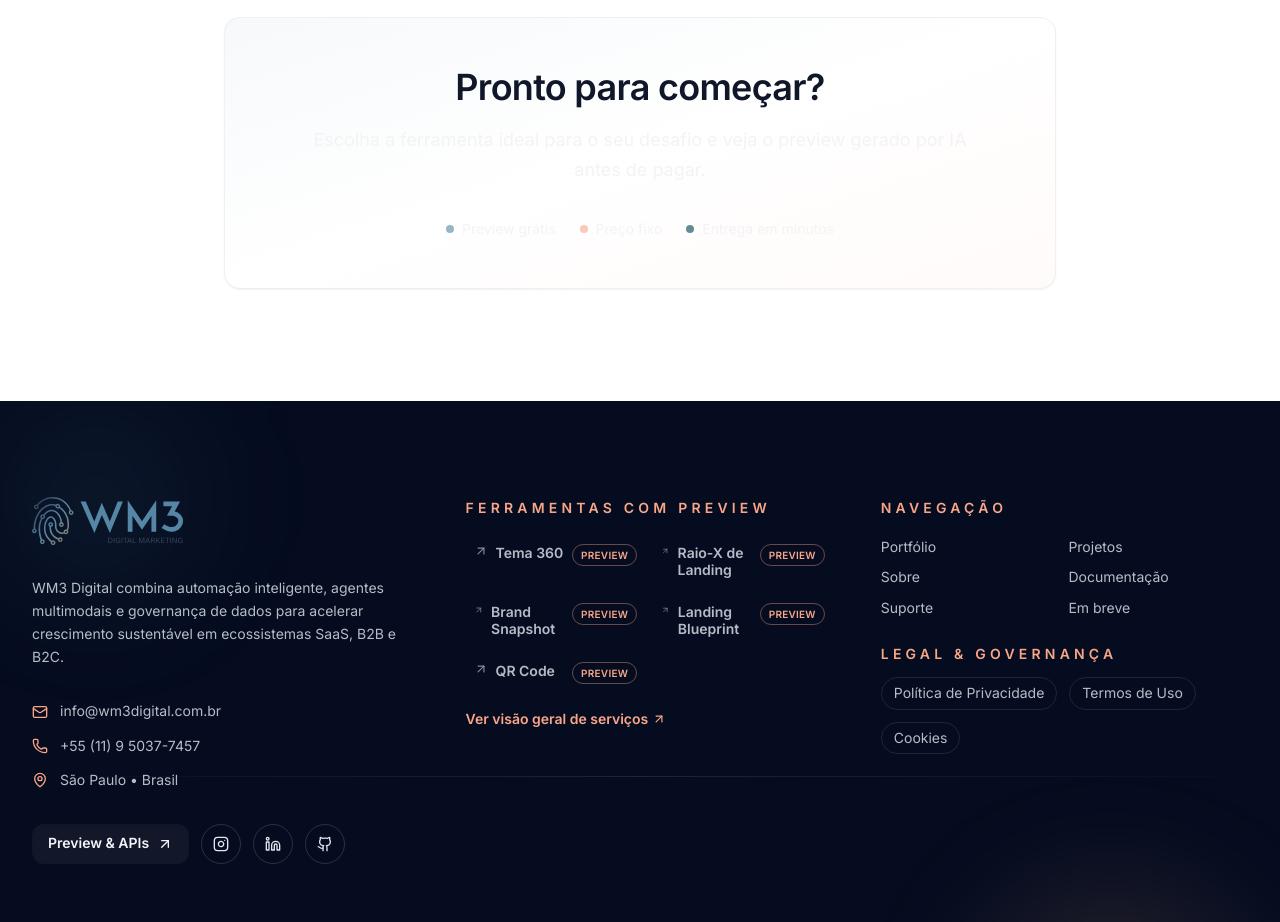
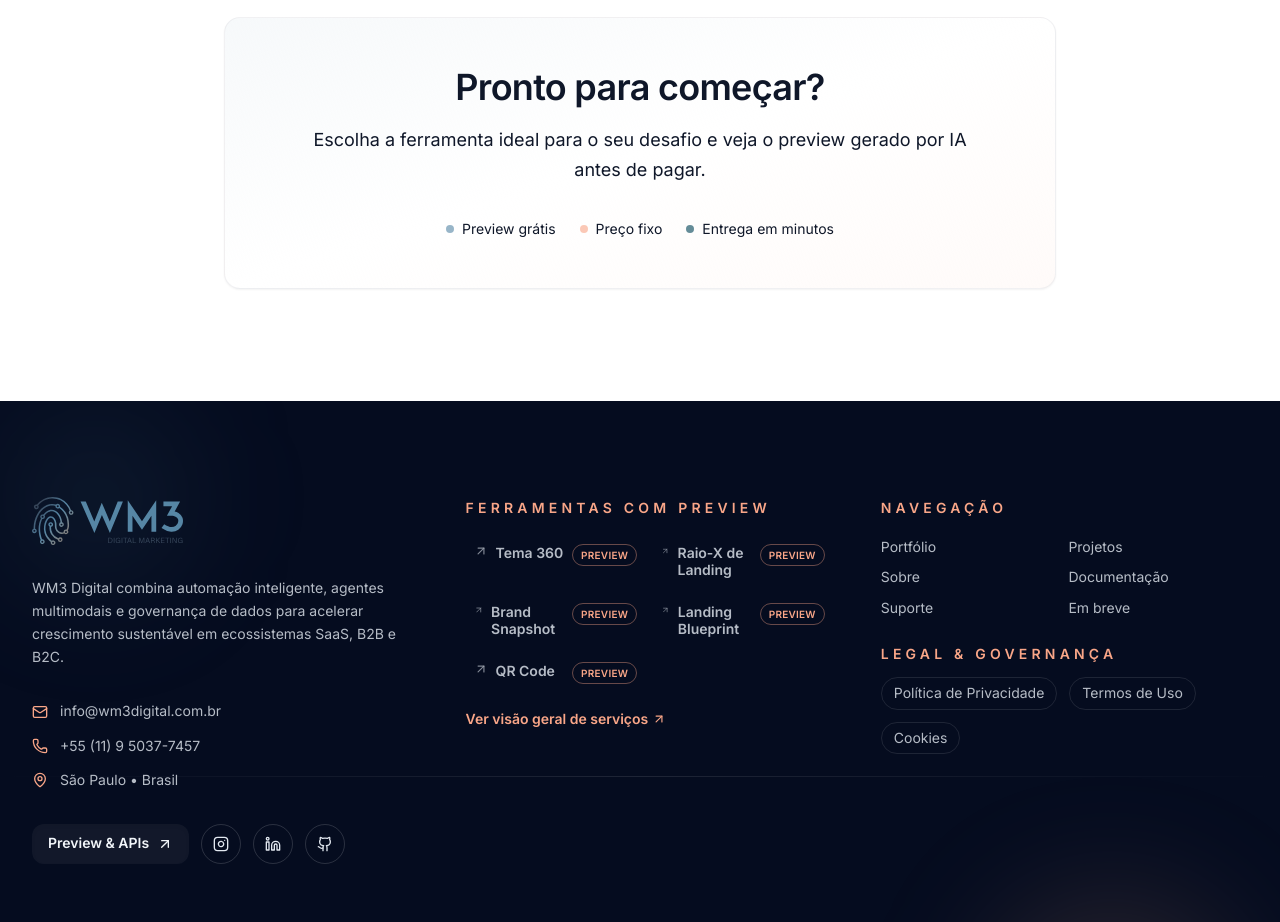
Before and after one commit to duhenri9/wm3_digital, a Next.js app: page /servicos in a window 1280 px wide. Shown: the part 4520-5442 px from the top of the page. Built offline with nearby package versions, Linux system fonts and the light colour scheme.

Commit message:
chore: improve contrast on services CTA and refine seo blog hero text

```diff
--- a/src/app/seo-blog/page.tsx
+++ b/src/app/seo-blog/page.tsx
@@ -159,7 +159,7 @@ export default function SeoBlogWaitingListPage() {
               Conteúdo pronto para ser encontrado por pessoas, buscadores e IAs.
             </h1>
             <p className="mx-auto max-w-3xl text-lg md:text-xl text-foreground leading-relaxed">
-              Um blog profissional e um hub de conteúdo projetado para aparecer bem no Google, ser entendido pelas principais IAs do mercado e transformar visitas em leads qualificados para o seu SaaS.
+              Solução profissional com hub de geração de conteúdo projetado para aparecer bem no Google, ser entendido pelas principais IAs do mercado e transformar visitas em leads qualificados para o seu SaaS.
             </p>
             <div className="flex flex-col items-center gap-3">
               <Link href="#waitlist-form" className="btn btn-primary">
--- a/src/app/servicos/page.tsx
+++ b/src/app/servicos/page.tsx
@@ -91,11 +91,11 @@ export default function ServicosPage() {
             <h2 className="text-3xl md:text-4xl font-semibold mb-4">
               Pronto para começar?
             </h2>
-            <p className="text-lg text-muted-foreground max-w-2xl mx-auto mb-8">
+            <p className="text-lg text-foreground max-w-2xl mx-auto mb-8">
               Escolha a ferramenta ideal para o seu desafio e veja o preview
               gerado por IA antes de pagar.
             </p>
-            <div className="flex flex-wrap items-center justify-center gap-6 text-sm text-muted-foreground">
+            <div className="flex flex-wrap items-center justify-center gap-6 text-sm text-foreground">
               <div className="flex items-center gap-2">
                 <div className="w-2 h-2 rounded-full bg-primary animate-pulse" />
                 <span>Preview grátis</span>
```
